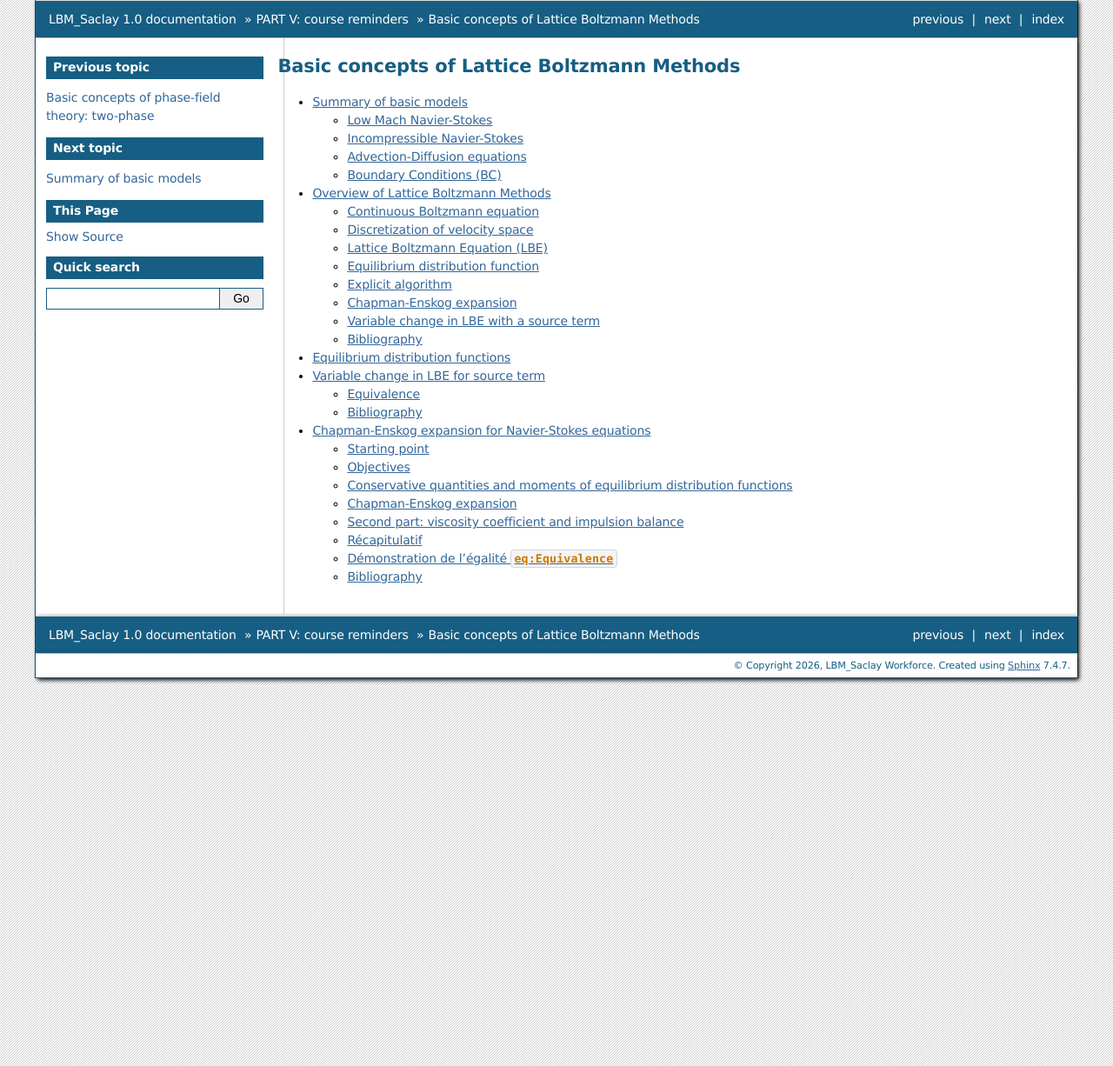
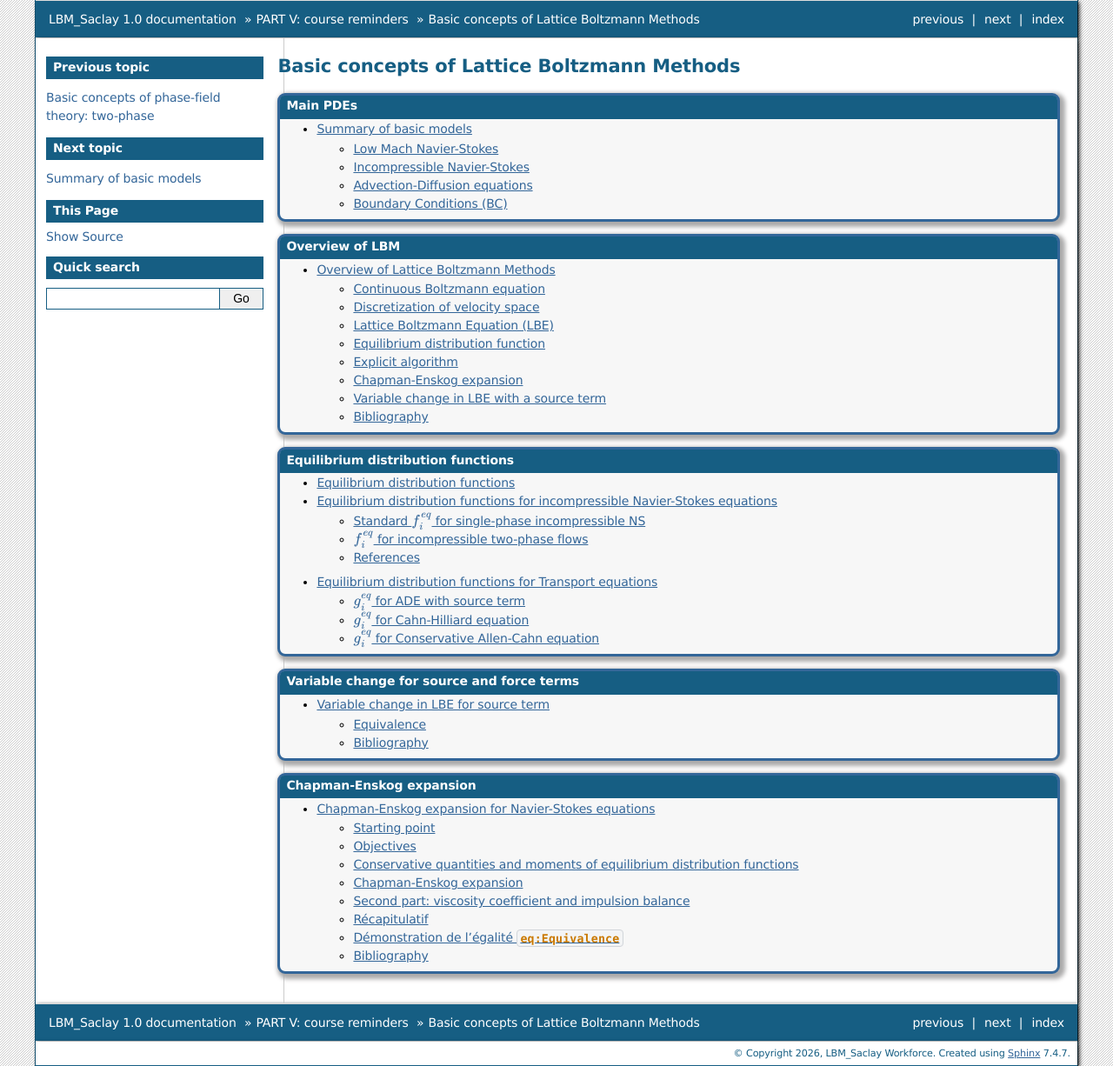
Before and after one commit to cea-lbm-saclay/LBM_Saclay_Documentation, a Sphinx documentation site: the page built from doc/src_doc/05_COURSES/Course_LBM/TOC_LBM_Course.rst, in a window 1280 px wide. Shown: the whole page at 87% size. Built offline with Sphinx 7.4.7, drawn with Linux system fonts in a browser that asks for light colours.

Commit message:
Update course

```diff
--- a/doc/src_doc/05_COURSES/Course_LBM/TOC_LBM_Course.rst
+++ b/doc/src_doc/05_COURSES/Course_LBM/TOC_LBM_Course.rst
@@ -3,11 +3,39 @@
 Basic concepts of Lattice Boltzmann Methods
 ===========================================
 
-.. toctree::
-   :maxdepth: 2
+.. admonition:: Main PDEs
 
-   ./01_Fluid_Dyn_Models.rst
-   ./02_Overview_LBM.rst
-   ./03_Equilibrium-Distribution-Function_Course.rst
-   ./04_Variable_Change.rst
-   ./05_Chapman-Enskog.rst
+   .. toctree::
+      :maxdepth: 2
+
+      ./01_Fluid_Dyn_Models.rst
+
+.. admonition:: Overview of LBM
+
+   .. toctree::
+      :maxdepth: 2
+
+      ./02_Overview_LBM.rst
+
+.. admonition:: Equilibrium distribution functions
+
+   .. toctree::
+      :maxdepth: 2
+
+      ./03_Equilibrium-Distribution-Function_Course.rst
+      ../../03_LBM_Schemes/A_Basic-LBM/03_Equilibrium-Functions_Navier-Stokes.rst
+      ../../03_LBM_Schemes/A_Basic-LBM/04_Equilibrium-Functions_Transport-Equations.rst
+
+.. admonition:: Variable change for source and force terms
+
+   .. toctree::
+      :maxdepth: 2
+
+      ./04_Variable_Change.rst
+
+.. admonition:: Chapman-Enskog expansion
+
+   .. toctree::
+      :maxdepth: 2
+
+      ./05_Chapman-Enskog.rst
```
